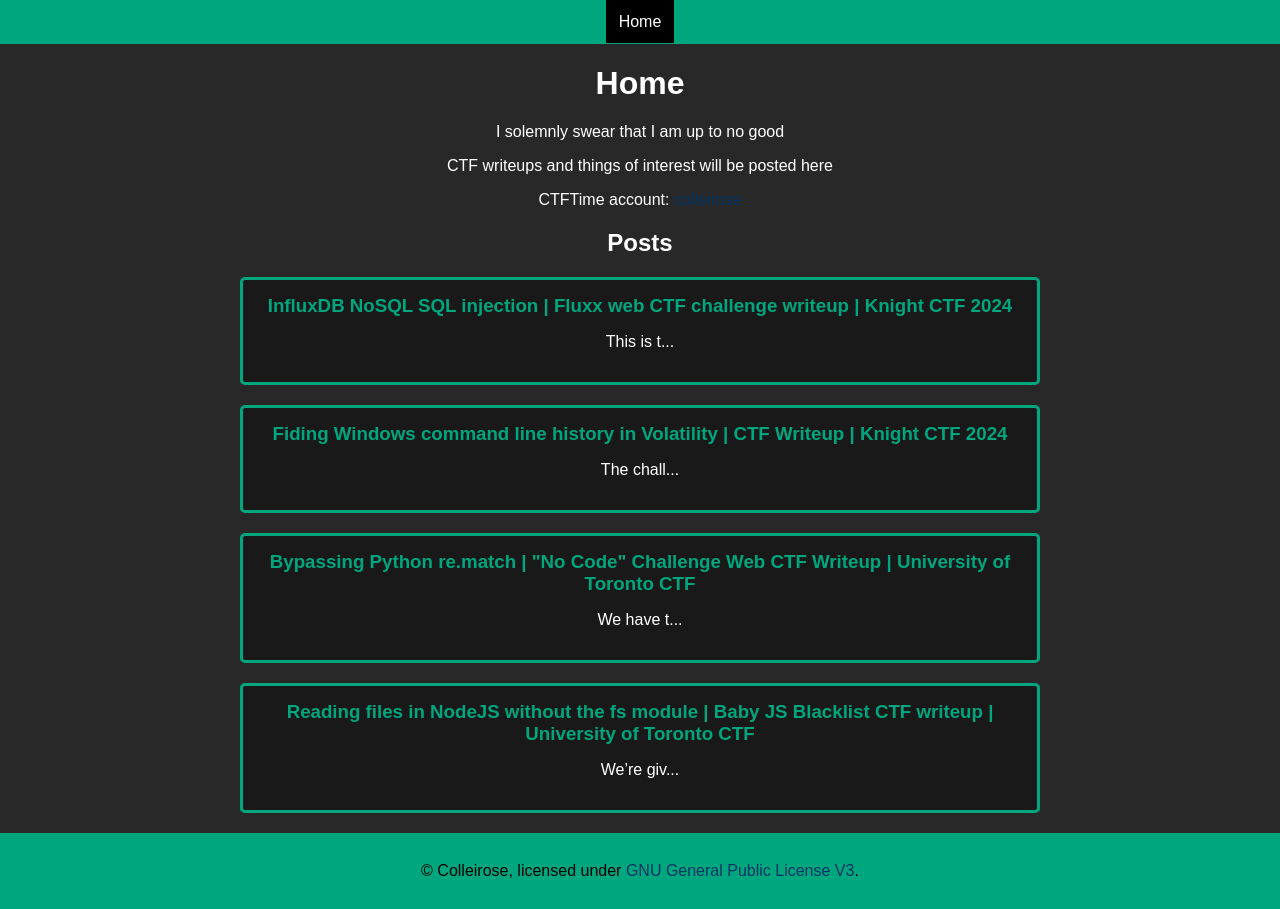
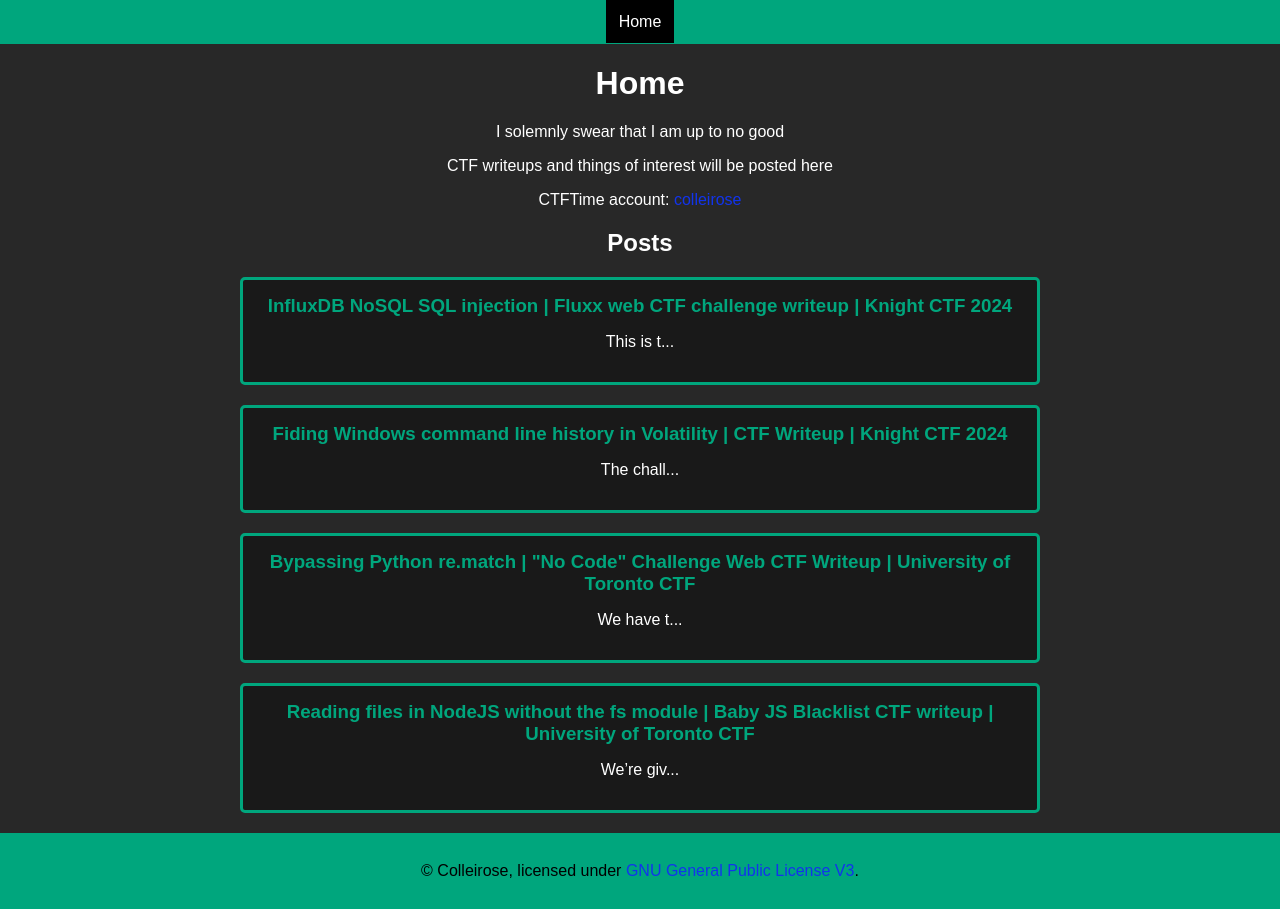
Before and after one commit to colleirose/colleirose.github.io, a Jekyll site: the page built from index.html, in a window 1280 px wide. Built offline with Jekyll 4.4.1, drawn with Linux system fonts in a browser that asks for light colours.

Commit message:
Fix contrast issues

```diff
--- a/css/style.css
+++ b/css/style.css
@@ -29,7 +29,7 @@ img {
 }
 
 a {
-  color: #003462;
+  color: #1234ec;
   text-decoration: none;
 }
 
```
